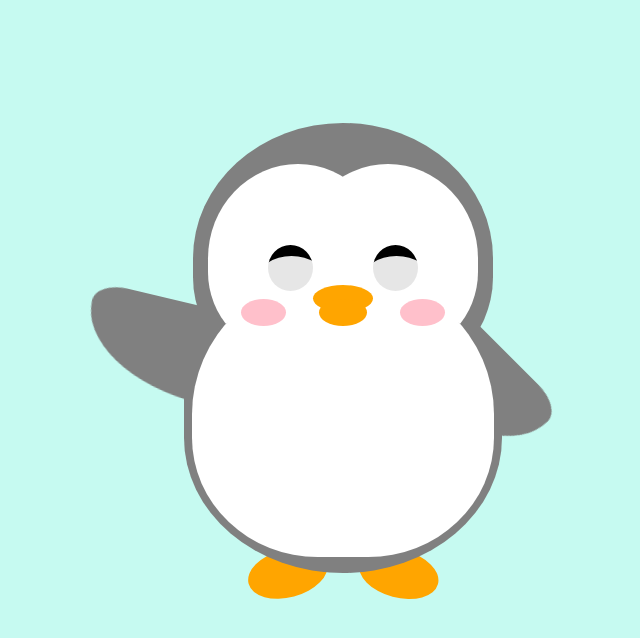
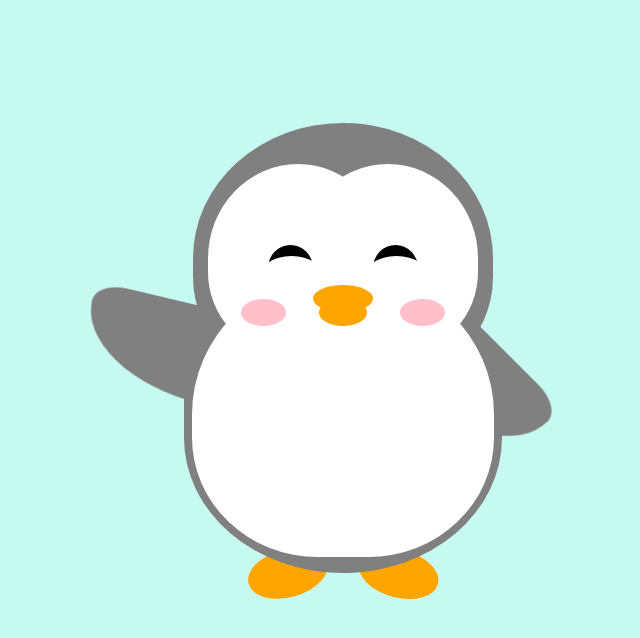
Before and after one commit to TUANKHAIQNVN/penguin_draw, a plain HTML site: page index.html in a window 1280 px wide. Shown: the whole page, without its empty margins (297-937 px from the left). Drawn offline with Linux system fonts and the light colour scheme.

Commit message:
update sparkle penguin

```diff
--- a/index.html
+++ b/index.html
@@ -67,7 +67,7 @@
 		position: absolute;
 		top: 25%;
 		left: -23%;
-		background: rgba(255,255,255,0.9);
+		background: rgba(255,255,255,1);
 		width: 150%;
 		height: 100%;
 		border-radius: 50%;
```
